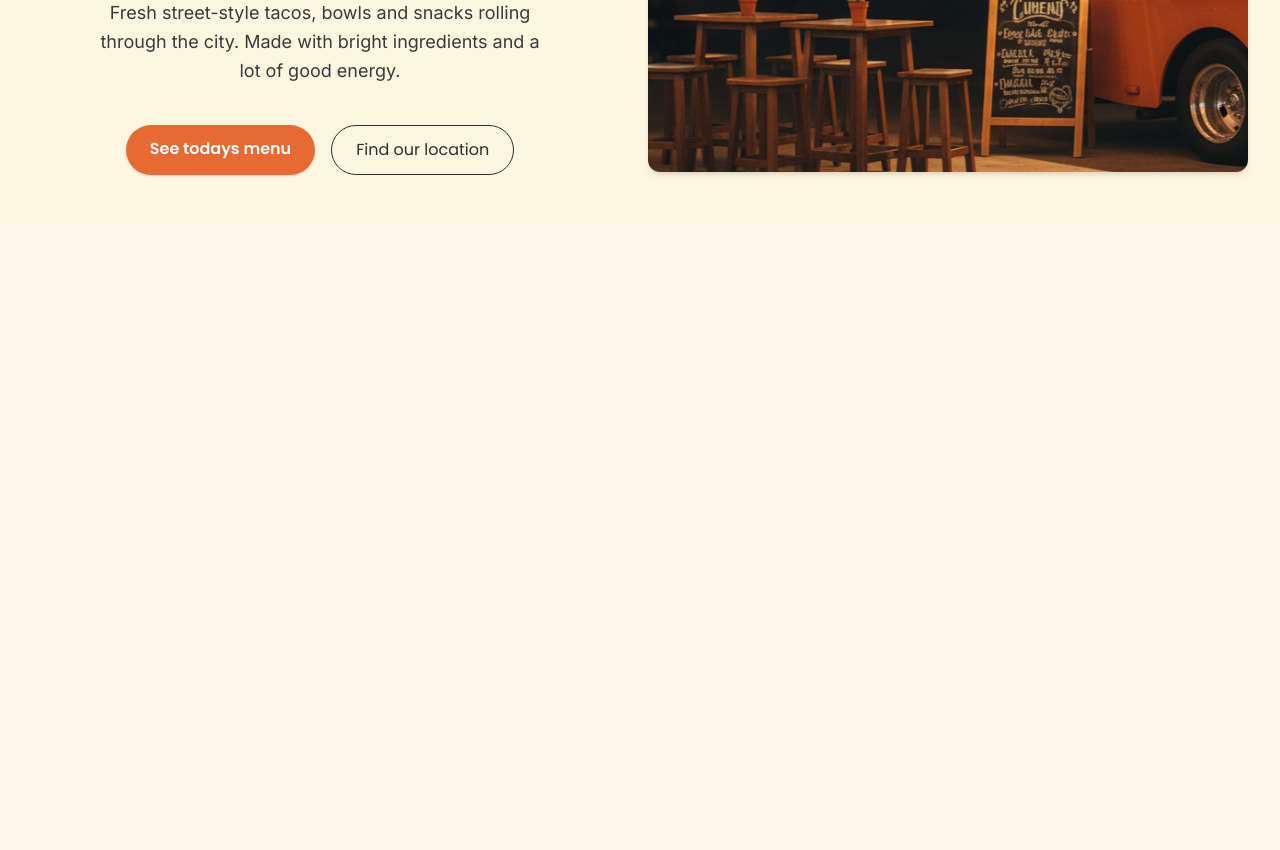
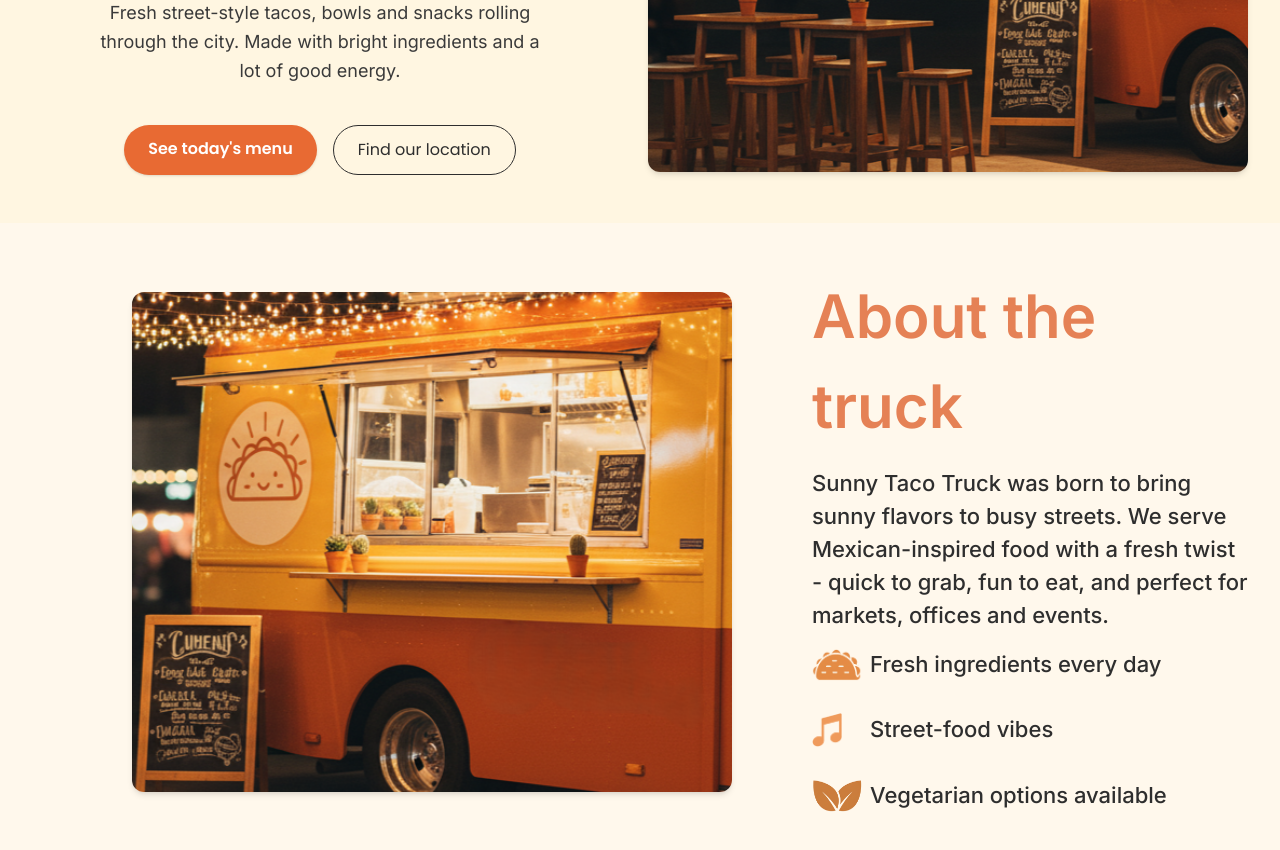
Before and after one commit to lakemi26/SunnyTacoTruck, a Next.js app: page / in a window 1280 px wide. Shown: the part 460-1310 px from the top of the page. Before the commit the page ends 800 px from the top, so only its background shows below. Built offline with nearby package versions, Linux system fonts and the light colour scheme.

Commit message:
Feat: add about

```diff
--- a/app/page.tsx
+++ b/app/page.tsx
@@ -1,9 +1,11 @@
+import About from "@/components/about/about";
 import Hero from "@/components/hero/hero";
 
 export default function Home() {
   return (
     <div>
-      <Hero/>
+      <Hero />
+      <About />
     </div>
   );
 }
--- /dev/null
+++ b/components/about/about.tsx
@@ -0,0 +1,60 @@
+import Image from "next/image";
+import Images from "../utils/images";
+import Title from "../utils/titles";
+
+export default function About() {
+  return (
+    <section className="w-full py-12">
+      <div className="max-w-[1440px] mx-auto px-4 md:px-8 flex flex-col xl:flex-row items-center gap-10">
+        <Images
+          alt="Sunny Taco Truck at night"
+          src="/about/AboutUs.png"
+          priority
+          className="xl:ml-[100px]"
+        />
+
+        <div className="flex flex-col gap-4 max-w-[600px] xl:ml-10">
+          <Title text="About the truck" />
+
+          <p className="font-inter text-[#2E2E2E] max-w-[480px] font-medium text-[18px] xl:text-[22px]">
+            Sunny Taco Truck was born to bring sunny flavors to busy streets. We
+            serve Mexican-inspired food with a fresh twist - quick to grab, fun
+            to eat, and perfect for markets, offices and events.
+          </p>
+
+          <div className="flex flex-col gap-8 max-w-[480px]">
+            <p className="flex gap-2 text-[#2E2E2E] font-medium font-inter text-[18px] xl:text-[22px]">
+              <Image
+                alt="Icon fresh"
+                src="/about/Fresh.png"
+                width={50}
+                height={30}
+              />
+              Fresh ingredients every day
+            </p>
+
+            <p className="flex gap-7 text-[#2E2E2E] font-medium font-inter text-[18px] xl:text-[22px]">
+              <Image
+                alt="Icon Street"
+                src="/about/Street.png"
+                width={30}
+                height={37}
+              />
+              Street-food vibes
+            </p>
+
+            <p className="flex gap-2 text-[#2E2E2E] font-medium font-inter text-[18px] xl:text-[22px]">
+              <Image
+                alt="Icon Vegan"
+                src="/about/Vegan.png"
+                width={50}
+                height={30}
+              />
+              Vegetarian options available
+            </p>
+          </div>
+        </div>
+      </div>
+    </section>
+  );
+}
--- a/components/hero/hero.tsx
+++ b/components/hero/hero.tsx
@@ -3,14 +3,12 @@ import OutlineButton from "../utils/outlineButton";
 import PrimaryButton from "../utils/primaryButton";
 import Tagline from "./tagline";
 
-export default function Hero(){
-    return(
+export default function Hero() {
+  return (
     <section className="w-full bg-[#FFF6E1] py-12">
       <div className="max-w-[1440px] mx-auto px-4 md:px-8 flex flex-col-reverse xl:flex-row items-center gap-10">
-
         {/* LEFT SIDE */}
         <div className="flex flex-col gap-6 max-w-xl m-auto">
-
           <Tagline />
 
           <div className="flex flex-col gap-3 m-auto">
@@ -34,7 +32,7 @@ export default function Hero(){
 
           {/* BUTTONS */}
           <div className="flex flex-row gap-4 mt-4 m-auto">
-            <PrimaryButton href="#menu">See todays menu</PrimaryButton>
+            <PrimaryButton href="#menu">See today&apos;s menu</PrimaryButton>
             <OutlineButton href="#location">Find our location</OutlineButton>
           </div>
         </div>
@@ -43,5 +41,5 @@ export default function Hero(){
         <Images alt="Sunny taco truck at night" src="/hero/Hero.png" priority />
       </div>
     </section>
-    )
+  );
 }
--- /dev/null
+++ b/components/utils/titles.tsx
@@ -0,0 +1,11 @@
+type titleProps = {
+  text: string;
+};
+
+export default function Title({ text }: titleProps) {
+  return (
+    <h2 className="font-popins text-[40px] text-[#E58155] font-semibold lg:text-[60px]">
+      {text}
+    </h2>
+  );
+}
```
Lines whose indentation alone changed are shown as unchanged.
